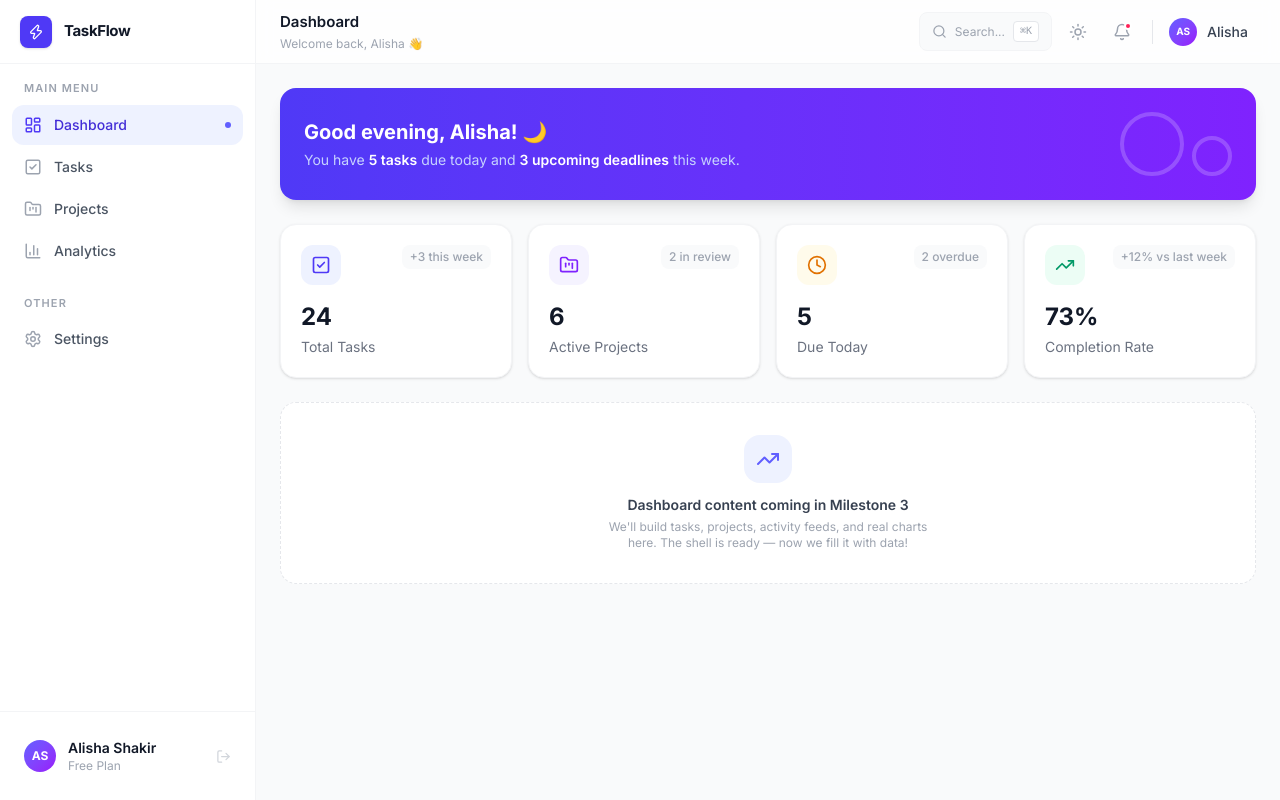
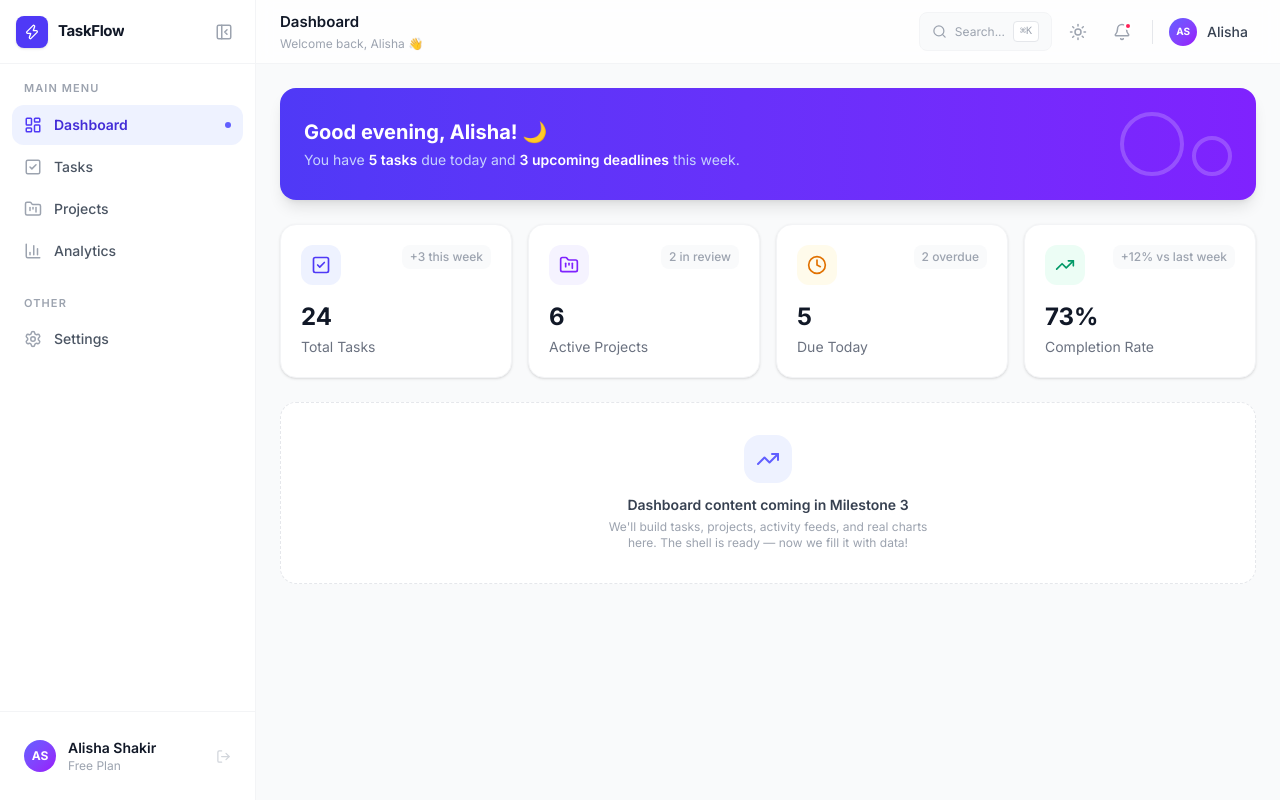
Before and after one commit to alisha4767/TaskFlow, a React (Vite) app: page / in a window 1280 px wide. Built offline with nearby package versions, Linux system fonts and the light colour scheme.

Commit message:
feat(sidebar): add collapsible sidebar with tooltips and dual controls

```diff
--- a/src/components/layout/Sidebar.jsx
+++ b/src/components/layout/Sidebar.jsx
@@ -1,15 +1,7 @@
 // Sidebar.jsx
-// The fixed left navigation panel of TaskFlow.
-// It contains the brand logo, navigation links, and a user section.
-//
-// NEW CONCEPTS IN THIS FILE:
-//   1. Defining an array of data OUTSIDE a component (separating data from UI)
-//   2. Rendering a list with .map() and the 'key' prop
-//   3. Creating a small internal component (NavItem) that receives props
-//   4. Conditional styling — applying different classes based on a condition
+// The left navigation panel of TaskFlow with collapsible support.
 
-// We import specific icons from lucide-react using named imports { }.
-// Each icon is a React component — we use them like <LayoutDashboard />.
+import { NavLink } from 'react-router-dom'
 import {
   LayoutDashboard,
   CheckSquare2,
@@ -18,24 +10,12 @@ import {
   Settings,
   Zap,
   LogOut,
+  PanelLeftClose,
+  PanelLeftOpen,
 } from 'lucide-react'
 
-// ─────────────────────────────────────────────────────────────────────────────
-// DATA: Navigation items defined OUTSIDE the component.
-//
-// Why outside? Because this data never changes — it's a constant.
-// Putting it outside the component means React doesn't re-create this
-// array every time the component renders. It's a small performance habit.
-//
-// Each object has:
-//   id     → a unique identifier (used as the 'key' prop)
-//   label  → the text shown in the nav
-//   icon   → the Lucide icon COMPONENT (notice: no parentheses — we store
-//             the component itself, not its output)
-//   href   → the URL path (we'll use this with React Router in Milestone 4)
-// ─────────────────────────────────────────────────────────────────────────────
 const mainNavItems = [
-  { id: 'dashboard', label: 'Dashboard', icon: LayoutDashboard, href: '/dashboard' },
+  { id: 'dashboard', label: 'Dashboard', icon: LayoutDashboard, href: '/' },
   { id: 'tasks',     label: 'Tasks',     icon: CheckSquare2,    href: '/tasks'     },
   { id: 'projects',  label: 'Projects',  icon: FolderKanban,    href: '/projects'  },
   { id: 'analytics', label: 'Analytics', icon: BarChart3,       href: '/analytics' },
@@ -45,165 +25,156 @@ const otherNavItems = [
   { id: 'settings', label: 'Settings', icon: Settings, href: '/settings' },
 ]
 
-// ─────────────────────────────────────────────────────────────────────────────
-// INTERNAL COMPONENT: NavItem
-//
-// This is a small component defined INSIDE this file but OUTSIDE the Sidebar
-// component. It represents a single navigation link row.
-//
-// It receives PROPS:
-//   icon     → the Lucide icon component to render
-//   label    → the text label
-//   isActive → boolean: is this the currently selected page?
-//
-// Notice: we use DESTRUCTURING in the parameter — { icon, label, isActive }
-// instead of writing (props) and then props.icon, props.label, etc.
-// ─────────────────────────────────────────────────────────────────────────────
-function NavItem({ icon: Icon, label, isActive }) {
-  // 'icon: Icon' — this is RENAMING during destructure.
-  // We rename 'icon' to 'Icon' because React requires component names
-  // to start with a CAPITAL LETTER. If we wrote <icon />, React would
-  // treat it as an HTML tag, not a component. <Icon /> works correctly.
-
+function NavItem({ icon: Icon, label, href, isCollapsed }) {
   return (
     <li>
-      <a
-        href="#"
-        // Conditional className — this is one of the most common patterns in React.
-        // We use a TEMPLATE LITERAL (backticks) to build the class string.
-        // If isActive is true → add the active classes (indigo highlight)
-        // If isActive is false → add the default classes (transparent)
-        className={`
-          flex items-center gap-3 px-3 py-2.5 rounded-xl text-sm font-medium
-          transition-all duration-150 group
+      <NavLink
+        to={href}
+        end={href === '/'}
+        title={isCollapsed ? label : undefined}
+        className={({ isActive }) => `
+          flex items-center rounded-xl text-sm font-medium transition-all duration-150 group
+          ${isCollapsed ? 'justify-center p-2.5 mx-auto' : 'gap-3 px-3 py-2.5'}
           ${isActive
-            ? 'bg-indigo-50 text-indigo-700'           // Active state
-            : 'text-gray-600 hover:bg-gray-100 hover:text-gray-900' // Inactive state
+            ? 'bg-indigo-50 text-indigo-700 font-semibold'
+            : 'text-gray-600 hover:bg-gray-100 hover:text-gray-900'
           }
         `}
-        // Prevent the page from navigating (no real routing yet)
-        // We'll replace this with React Router's <NavLink> in Milestone 4
-        onClick={(e) => e.preventDefault()}
       >
-        {/* Render the icon component — it's stored in the 'Icon' variable.
-            We pass 'size' and 'className' as props to the icon. */}
+        {({ isActive }) => (
+          <>
             <Icon
               size={18}
-          className={isActive ? 'text-indigo-600' : 'text-gray-400 group-hover:text-gray-600'}
+              className={`${isActive ? 'text-indigo-600' : 'text-gray-400 group-hover:text-gray-600'} shrink-0`}
             />
-
-        {/* The text label */}
-        <span>{label}</span>
-
-        {/* Show a small dot on the active item */}
-        {isActive && (
-          <span className="ml-auto w-1.5 h-1.5 rounded-full bg-indigo-500" />
+            {!isCollapsed && <span className="truncate">{label}</span>}
+            {!isCollapsed && isActive && (
+              <span className="ml-auto w-1.5 h-1.5 rounded-full bg-indigo-500 shrink-0" />
             )}
-      </a>
+          </>
+        )}
+      </NavLink>
     </li>
   )
 }
 
-// ─────────────────────────────────────────────────────────────────────────────
-// MAIN COMPONENT: Sidebar
-//
-// This is the component exported from this file.
-// For now, the active page is HARDCODED to 'dashboard'.
-// In Milestone 4, we'll use React Router's useLocation() hook to
-// detect the current URL and set the active item dynamically.
-// ─────────────────────────────────────────────────────────────────────────────
-function Sidebar() {
-  // Hardcoded for now — will be dynamic once we add routing
-  const activePage = 'dashboard'
-
+function Sidebar({ isCollapsed, onToggleCollapse }) {
   return (
-    // The sidebar is FIXED to the left side of the screen.
-    // w-64 = 256px wide | h-screen = 100% of the viewport height
-    // flex flex-col = stack children vertically
-    <aside className="w-64 h-screen bg-white border-r border-gray-100 fixed left-0 top-0 flex flex-col z-20">
-
-      {/* ── Brand Logo ───────────────────────────────────────────── */}
-      <div className="flex items-center gap-3 px-5 h-16 border-b border-gray-100 shrink-0">
-        {/* The icon container */}
-        <div className="flex items-center justify-center w-8 h-8 rounded-lg bg-indigo-600 shadow-sm">
+    <aside
+      className={`h-screen bg-white border-r border-gray-100 fixed left-0 top-0 flex flex-col z-20 transition-all duration-300 ease-in-out ${
+        isCollapsed ? 'w-20' : 'w-64'
+      }`}
+    >
+      {/* ── Brand Logo & Collapse Toggle Button ───────────────────── */}
+      <div
+        className={`flex items-center h-16 border-b border-gray-100 shrink-0 ${
+          isCollapsed ? 'justify-center px-2' : 'justify-between px-4'
+        }`}
+      >
+        {!isCollapsed ? (
+          <>
+            <NavLink to="/" className="flex items-center gap-2.5 min-w-0">
+              <div className="flex items-center justify-center w-8 h-8 rounded-lg bg-indigo-600 shadow-sm shrink-0">
                 <Zap size={16} className="text-white" />
               </div>
-        {/* App name */}
-        <span className="text-[15px] font-bold text-gray-900 tracking-tight">
+              <span className="text-[15px] font-bold text-gray-900 tracking-tight truncate">
                 TaskFlow
               </span>
+            </NavLink>
+            <button
+              type="button"
+              onClick={onToggleCollapse}
+              className="p-1.5 text-gray-400 hover:text-gray-700 hover:bg-gray-100 rounded-lg transition-colors cursor-pointer shrink-0"
+              title="Collapse sidebar"
+            >
+              <PanelLeftClose size={18} />
+            </button>
+          </>
+        ) : (
+          <button
+            type="button"
+            onClick={onToggleCollapse}
+            className="flex items-center justify-center w-9 h-9 rounded-lg bg-indigo-50 hover:bg-indigo-100 text-indigo-600 transition-all cursor-pointer"
+            title="Expand sidebar"
+          >
+            <PanelLeftOpen size={18} />
+          </button>
+        )}
       </div>
 
       {/* ── Navigation ───────────────────────────────────────────── */}
-      {/* flex-1 makes this section grow to fill all available space */}
-      <nav className="flex-1 px-3 py-4 overflow-y-auto">
-
-        {/* MAIN MENU section */}
+      <nav className={`flex-1 overflow-y-auto ${isCollapsed ? 'px-2 py-4' : 'px-3 py-4'}`}>
+        {/* Main Menu */}
         <div className="mb-6">
-          {/* Section label */}
+          {!isCollapsed ? (
             <p className="px-3 mb-2 text-[11px] font-semibold text-gray-400 uppercase tracking-widest">
               Main Menu
             </p>
-
-          {/* The nav list — we use <ul> for semantic HTML (unordered list) */}
+          ) : (
+            <div className="my-2 border-t border-gray-100" />
+          )}
           <ul className="space-y-0.5">
-            {/* .map() iterates over mainNavItems and returns one <NavItem> per item.
-                Each item in the array is passed as individual props.
-                'key' must be unique — we use item.id which is always unique. */}
             {mainNavItems.map((item) => (
               <NavItem
-                key={item.id}               // Required by React for list rendering
-                icon={item.icon}            // Passing the icon component as a prop
-                label={item.label}          // Passing the text label
-                isActive={activePage === item.id} // true only for 'dashboard'
+                key={item.id}
+                icon={item.icon}
+                label={item.label}
+                href={item.href}
+                isCollapsed={isCollapsed}
               />
             ))}
           </ul>
         </div>
 
-        {/* OTHER section */}
+        {/* Other */}
         <div>
+          {!isCollapsed ? (
             <p className="px-3 mb-2 text-[11px] font-semibold text-gray-400 uppercase tracking-widest">
               Other
             </p>
+          ) : (
+            <div className="my-2 border-t border-gray-100" />
+          )}
           <ul className="space-y-0.5">
             {otherNavItems.map((item) => (
               <NavItem
                 key={item.id}
                 icon={item.icon}
                 label={item.label}
-                isActive={activePage === item.id}
+                href={item.href}
+                isCollapsed={isCollapsed}
               />
             ))}
           </ul>
         </div>
       </nav>
 
-      {/* ── User Section ─────────────────────────────────────────── */}
-      {/* shrink-0 prevents this from shrinking if the nav is too tall */}
-      <div className="shrink-0 px-3 py-4 border-t border-gray-100">
+      {/* ── User Profile Footer ───────────────────────────────────── */}
+      <div className={`shrink-0 border-t border-gray-100 ${isCollapsed ? 'p-2' : 'px-3 py-4'}`}>
+        {!isCollapsed ? (
           <div className="flex items-center gap-3 px-3 py-2.5 rounded-xl hover:bg-gray-50 transition-colors cursor-pointer group">
-
-          {/* User avatar — a circle with initials */}
             <div className="w-8 h-8 rounded-full bg-gradient-to-br from-indigo-500 to-purple-600 flex items-center justify-center shrink-0">
               <span className="text-xs font-bold text-white">AS</span>
             </div>
-
-          {/* User name and role */}
             <div className="flex-1 min-w-0">
               <p className="text-sm font-semibold text-gray-900 truncate">Alisha Shakir</p>
               <p className="text-xs text-gray-400 truncate">Free Plan</p>
             </div>
-
-          {/* Logout icon */}
             <LogOut size={15} className="text-gray-300 group-hover:text-gray-500 transition-colors shrink-0" />
           </div>
+        ) : (
+          <div
+            className="flex items-center justify-center py-2 cursor-pointer group"
+            title="Alisha Shakir (Free Plan)"
+          >
+            <div className="w-9 h-9 rounded-full bg-gradient-to-br from-indigo-500 to-purple-600 flex items-center justify-center shadow-xs">
+              <span className="text-xs font-bold text-white">AS</span>
             </div>
-
+          </div>
+        )}
+      </div>
     </aside>
   )
 }
 
-// Export Sidebar as the DEFAULT export from this file.
-// This means: import Sidebar from './Sidebar'  (no curly braces)
 export default Sidebar
```
Lines whose indentation alone changed are shown as unchanged.
